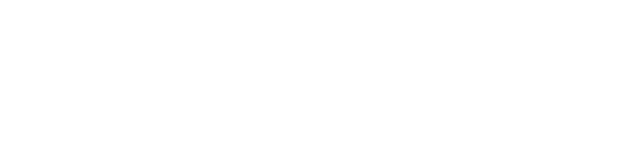
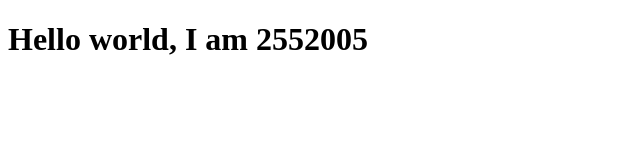
Before and after one commit to ibramchilu25/2552005-lab1-sd-25, a plain HTML site: page index.html in a window 1280 px wide. Shown: the whole page, without its empty margins (0-640 px from the left). Drawn offline with Linux system fonts and the light colour scheme.

Commit message:
Second Commit: I add an h1 tag to my html file, introducing me to the world.

```diff
--- a/index.html
+++ b/index.html
@@ -6,6 +6,7 @@
     <title>Software Design - Lab 1</title>
 </head>
 <body>
+    <h1>Hello world, I am 2552005 </h1>
 
 </body>
 </html>
```
